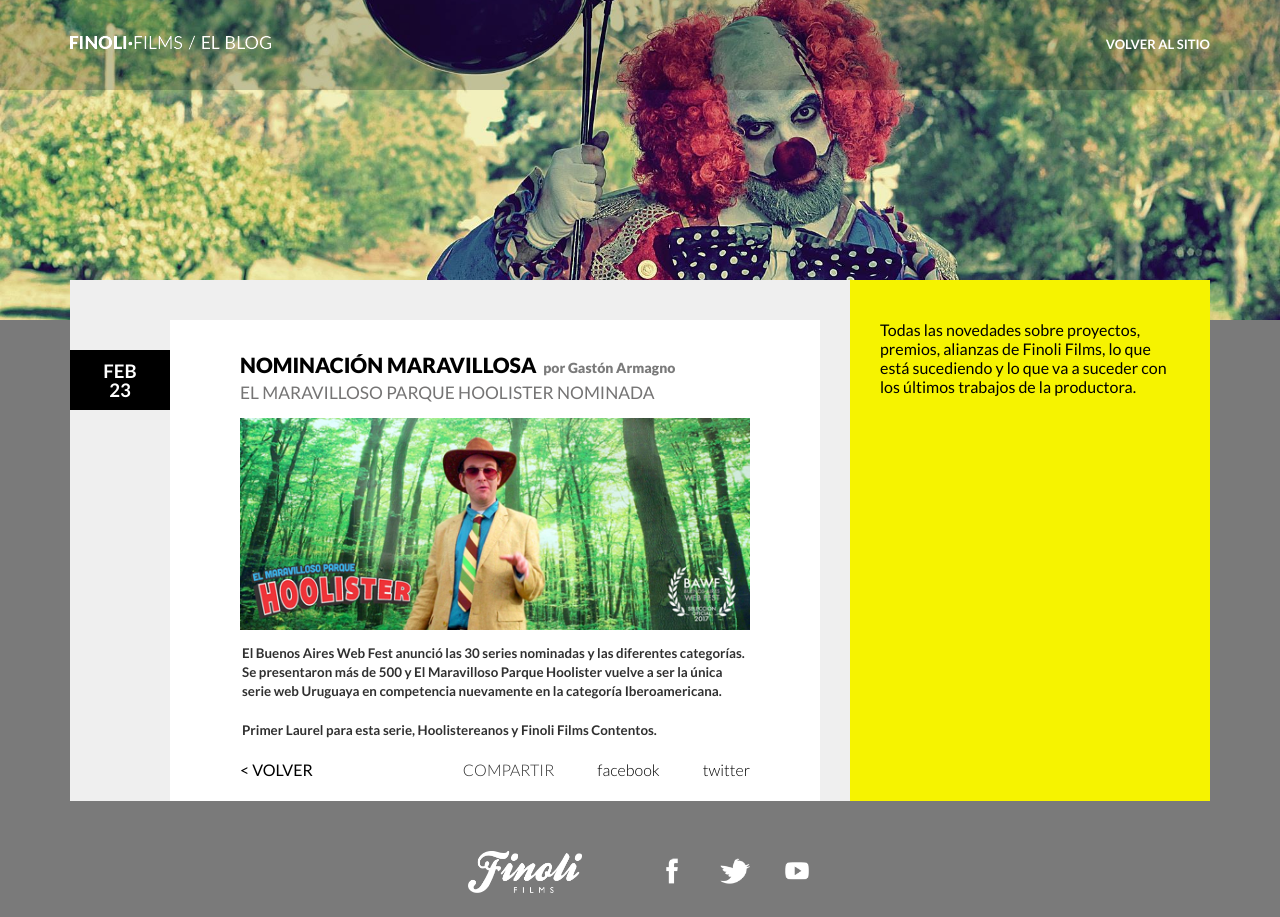
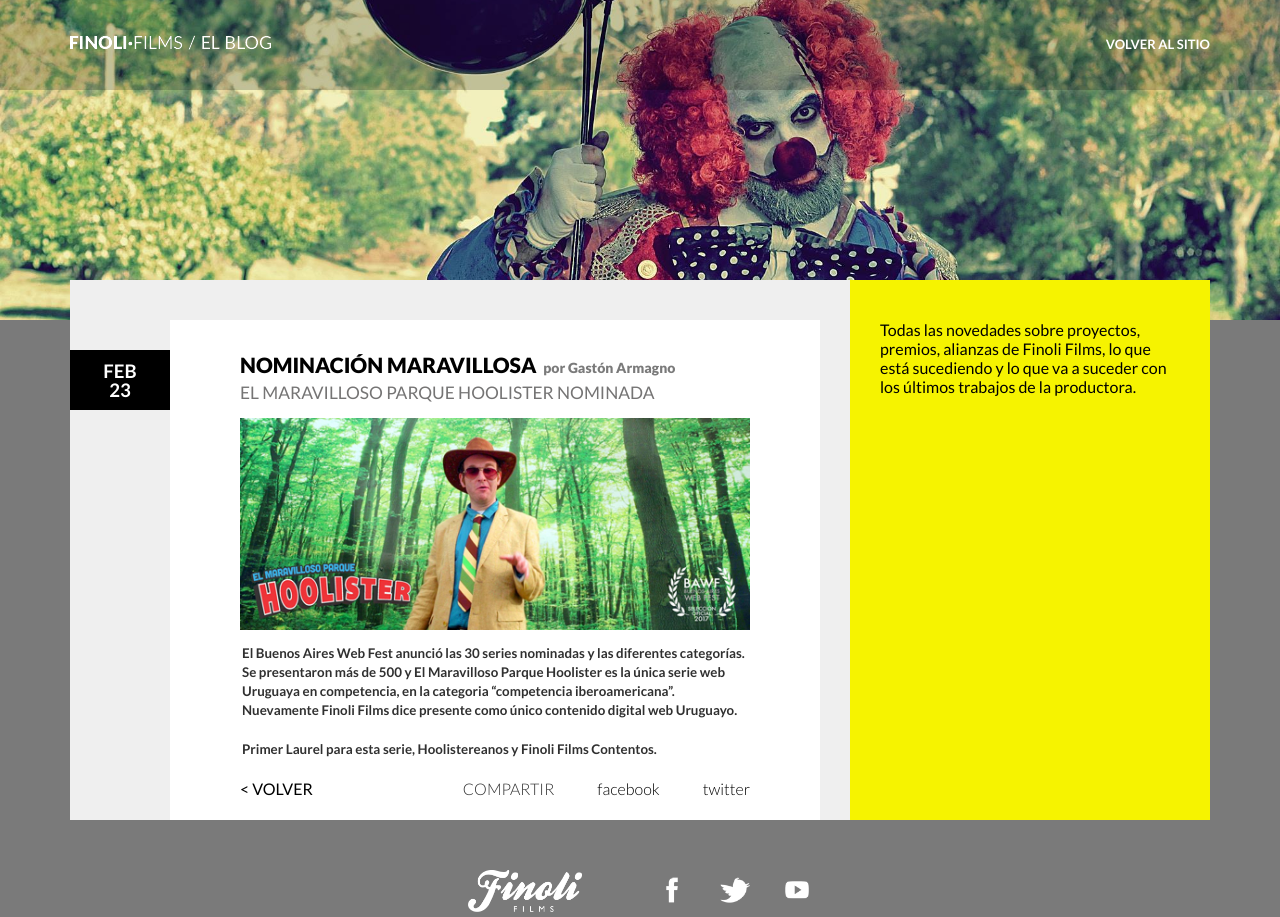
Before and after one commit to leog/FinoliFilms-Blog, a Jekyll site: the page built from _posts/2017-02-23-nominación-maravillosa.md, in a window 1280 px wide. Built offline with Jekyll 4.4.1, drawn with Linux system fonts in a browser that asks for light colours.

Commit message:
Update 2017-02-23-nominación-maravillosa.md

```diff
--- a/_posts/2017-02-23-nominación-maravillosa.md
+++ b/_posts/2017-02-23-nominación-maravillosa.md
@@ -5,6 +5,6 @@
 author: Gastón Armagno
 ---
 
-El Buenos Aires Web Fest anunció las 30 series nominadas y las diferentes categorías. Se presentaron más de 500 y El Maravilloso Parque Hoolister vuelve a ser la única serie web Uruguaya en competencia nuevamente en la categoría Iberoamericana.
+El Buenos Aires Web Fest anunció las 30 series nominadas y las diferentes categorías. Se presentaron más de 500 y El Maravilloso Parque Hoolister es la única serie web Uruguaya en competencia, en la categoria "competencia iberoamericana". Nuevamente Finoli Films dice presente como único contenido digital web Uruguayo.
 
 Primer Laurel para esta serie, Hoolistereanos y Finoli Films Contentos.
```
